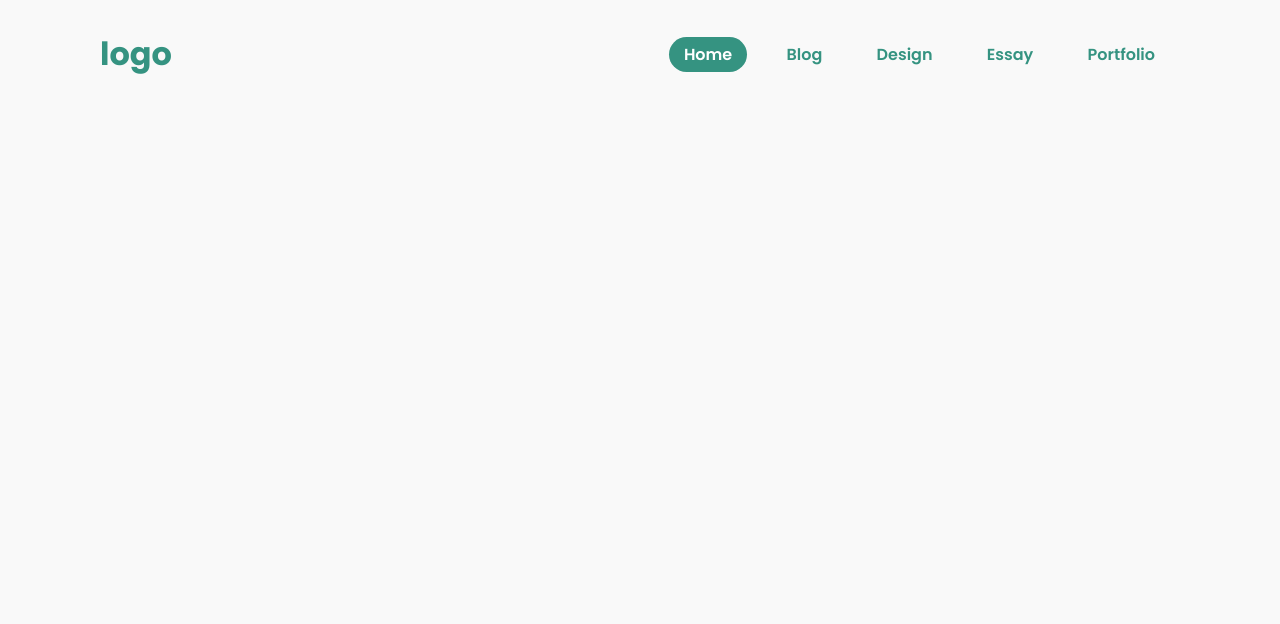
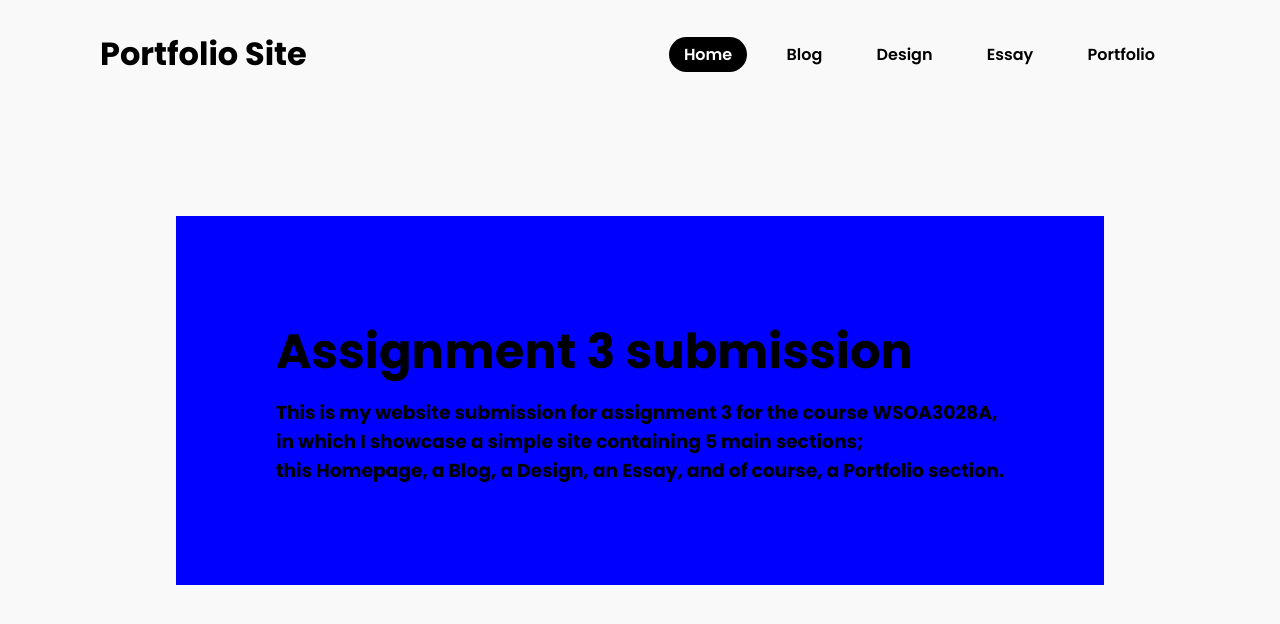
Before and after one commit to 2451668/2451668_Assignment_3, a plain HTML site: page index.html in a window 1280 px wide. Drawn offline with Linux system fonts and the light colour scheme.

Commit message:
Homepage
 A draft for the landing page

```diff
--- a/index.html
+++ b/index.html
@@ -1,5 +1,6 @@
 <!DOCTYPE html>
 <html lang="en">
+
 <head>
   <meta charset="UTF-8" />
   <title>Assignment 3</title>
@@ -7,10 +8,12 @@
   <meta name= "description" content ="" />
   <link rel = "stylesheet" href = "style.css">
 </head>
+
 <body>
     <header>
-        <h2 class = "logo">logo</h2>
+        <h2 class = "logo">Portfolio Site</h2>
         <nav class = "navigation">
+
             <a href = "#" class = "active">Home</a>
             <a href = "#">Blog</a>
             <a href = "#">Design</a>
@@ -18,5 +21,18 @@
             <a href = "#">Portfolio</a>
         </nav>
     </header>
+
+    <section class = "title">
+        <h2 id = "text"></h2>
+
+        <section class = "hometext">
+            <h2> Assignment 3 submission </h2>
+            <h3> This is my website submission for assignment 3 for the course WSOA3028A,<br> in which I showcase a simple site containing 5 main sections;<br>this Homepage, a Blog, a Design, an Essay, and of course, a Portfolio section.</h3>
+        </section>
+
+    </section>
+
+
 </body>
+
 </html>
--- a/style.css
+++ b/style.css
@@ -28,21 +28,53 @@ header {
 
 .logo {
     font-size: 2em;
-    color: #359381;
+    color: #000;
     pointer-events: none;
 }
 
 .navigation a {
     text-decoration: none;
-    color: #359381;
+    color: #000;
     padding: 6px 15px;
     border-radius: 20px;
     margin: 0 10px;
     font-weight: 600;
 }
 
-.navigation a.hover,
+.navigation a:hover,
 .navigation a.active {
-    background: #359381;
-    color: #ffffff;
+    background: #000;
+    color: #fff;
 }
+
+.title {
+    position: relative;
+    display: flex;
+    justify-content: center;
+    align-items: center;
+    height: 100vh;
+}
+
+#text {
+    position: relative;
+    font-size: 5em;
+    color: #000;
+    text-shadow: 2px 2px 4px rgba(0,0,0,.2);
+
+}
+
+.hometext {
+    position: relative;
+    background-color: blue;
+    padding: 100px;
+}
+.hometext h2{
+    font-size: 3em;
+    color: #000;
+    margin-bottom: 10px;
+}
+.hometext p{
+    font-size: 1em;
+    color: #000;
+    font-weight: 300;
+}
```
Also changed, not shown: woodcut.jpg (added).
